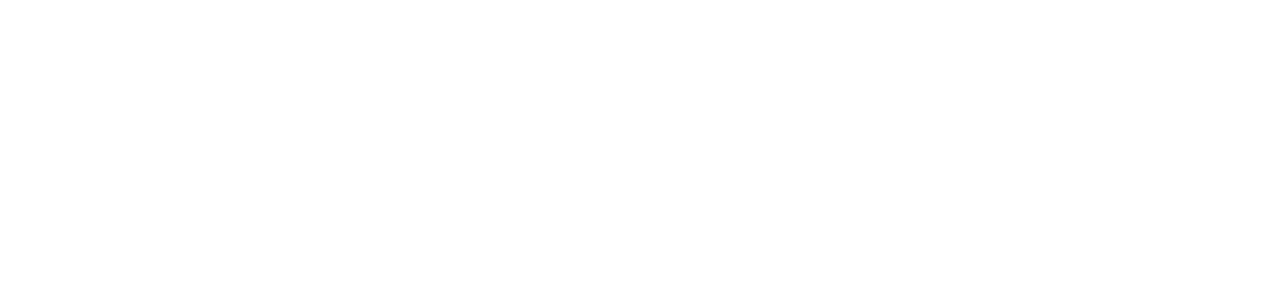
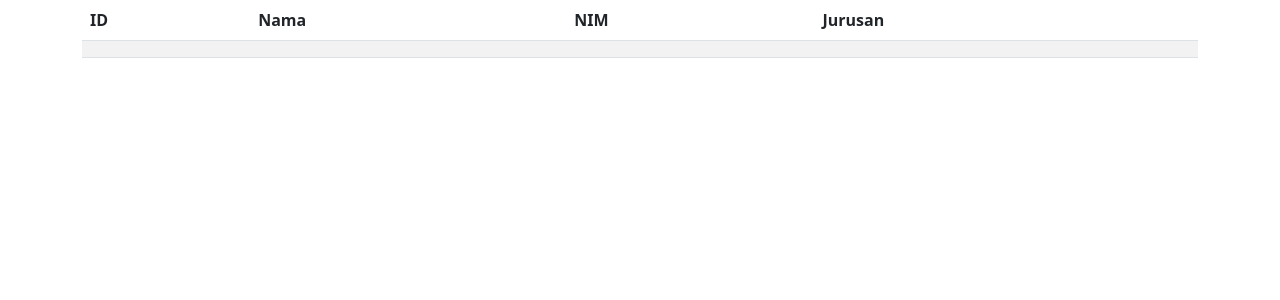
Before and after one commit to laoderidho/API.github.io, a React (Create React App) app in the folder client/: page / in a window 1280 px wide. Before the commit this address had no page. Shown: the top 300 px of the page. Built offline with nearby package versions, Linux system fonts and the light colour scheme.

Commit message:
update getData

```diff
--- a/client/package.json
+++ b/client/package.json
@@ -7,6 +7,7 @@
     "@testing-library/jest-dom": "^5.16.5",
     "@testing-library/react": "^13.4.0",
     "@testing-library/user-event": "^13.5.0",
+    "axios": "^1.3.2",
     "bootstrap": "^5.2.3",
     "react": "^18.2.0",
     "react-dom": "^18.2.0",
--- a/client/src/App.js
+++ b/client/src/App.js
@@ -2,7 +2,6 @@ import React from "react";
 import {BrowserRouter, Routes, Route} from 'react-router-dom'
 import Home from "./components/Screen/Home"
 import About from './components/Screen/About'
-import Sidebar from "./components/components/Sidebar";
 
 const App = ()=>{
 
@@ -10,7 +9,7 @@ const App = ()=>{
     <>
         <BrowserRouter>
             <Routes>
-                <Route path="/Home" element={<Home/>}/>
+                <Route path="/" element={<Home/>}/>
                 <Route path="/about" element={<About/>} />
             </Routes>
         </BrowserRouter>
--- a/client/src/components/Screen/Home.js
+++ b/client/src/components/Screen/Home.js
@@ -1,10 +1,38 @@
-import React from "react";
-
+import React, { useEffect, useState } from "react";
+import axios from 'axios'
 
 const Home = () => {
+
+  useEffect(()=>{
+
+  }, []);
+
+  const [data, setData] = useState([]);
+
+  const getData = async ()=>{
+    const res = await axios.get('')
+  }
+
   return (
-    <div>
-       <h1>Hello</h1>
+    <div className="container" >
+       <table class="table table-striped">
+          <thead>
+            <tr>
+              <th>ID</th>
+              <th>Nama</th>
+              <th>NIM</th>
+              <th>Jurusan</th>
+            </tr>
+          </thead>
+          <tbody>
+            <tr>
+              <th></th>
+              <th></th>
+              <th></th>
+              <th></th>
+            </tr>
+          </tbody>
+       </table>
     </div>
   );
 };
```
Also changed, not shown: 1 other file (tests, documents, lock files or other folders).
